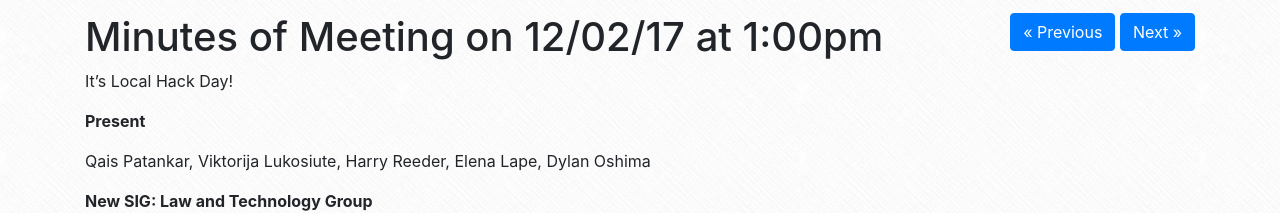
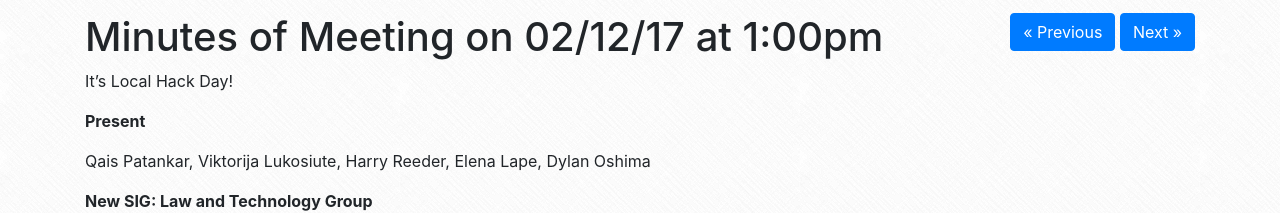
Before and after one commit to compsoc-edinburgh/website, a Jekyll site: the page built from _minutes/2017-12-02.md, in a window 1280 px wide. Shown: the part 346-559 px from the top of the page. Built offline with Jekyll 4.4.1, drawn with Linux system fonts in a browser that asks for light colours; nearby versions of some CDN libraries.

Commit message:
Change minutes date format to dd/mm/yy

```diff
--- a/_layouts/minutes.html
+++ b/_layouts/minutes.html
@@ -4,6 +4,6 @@ layout: default
 
 {% include navigate-collection.html %}
 
-<h1>{{ page.date | date: "Minutes of Meeting on %D at %l:%M%P" }}</h1>
+<h1>{{ page.date | date: "Minutes of Meeting on %d/%m/%y at %l:%M%P" }}</h1>
 
 {{ content }}
```
